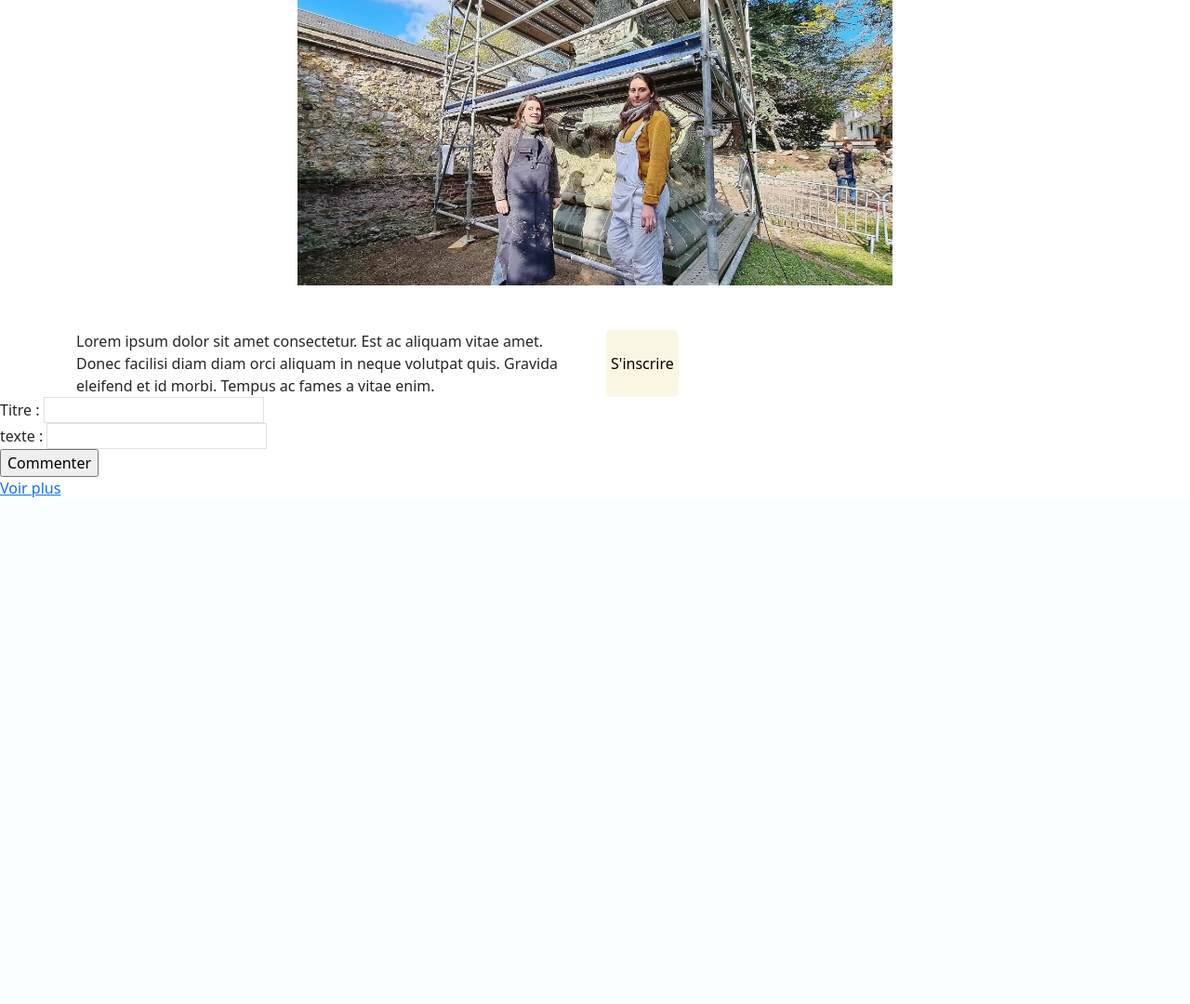
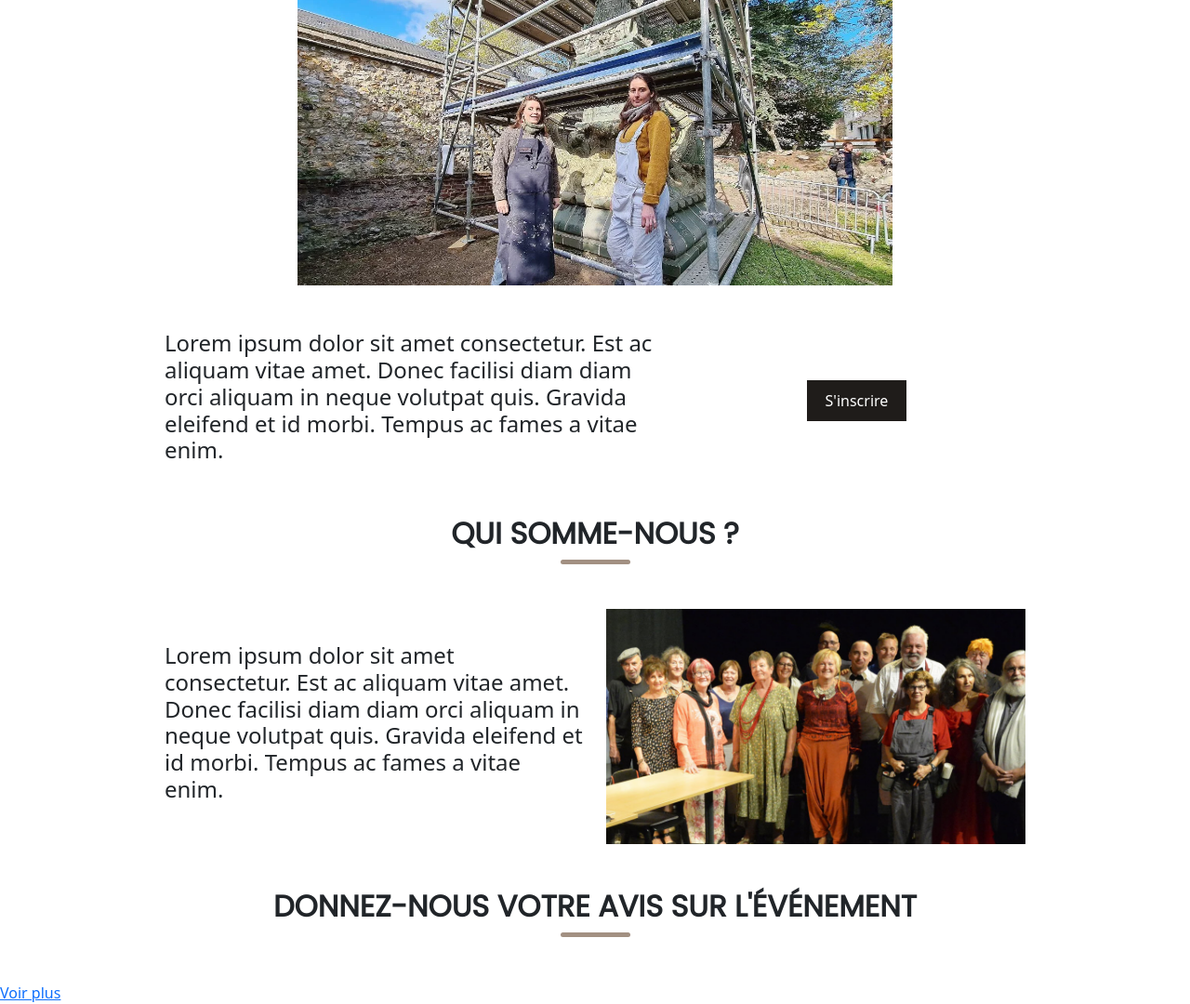
Before and after one commit to Y4N1SSSSS/site, a PHP site: page / in a window 1280 px wide. Shown: the part 764-1844 px from the top of the page at 93% size. Before the commit the page ends 1299 px from the top, so only its background shows below. Run offline with PHP 8.4, Linux system fonts and the light colour scheme; data that the repository does not hold is empty.

Commit message:
Début de mise en page des commentaires
Début de mise en page des commentaires avec les cartes bootstrap, également la mise en place d'un if empêchant l'écriture de commentaire quand on n'est pas connecté

```diff
--- a/css/style.css
+++ b/css/style.css
@@ -98,20 +98,22 @@ margin:auto;
     text-transform: uppercase;
 }
 
-.bouton-inscrire {
-    background-color: #f9f7e4;
-    padding: 10px 5px;
-    border: none;
-    border-radius: 5px;
-    color: #000000; /* Couleur du texte */
+.bouton {
+    display: inline-block;
+    padding: 10px 20px;
     font-size: 16px;
+    text-align: center;
+    text-decoration: none !important;
+    transition: background-color 0.3s ease-in-out, color 0.3s ease-in-out;
+    color: #fff;
+    background-color: #1f1c1a;
     cursor: pointer;
-    transition: background-color 0.3s ease; /* Effet de transition sur la couleur de fond */
+    margin-right: 2%;
 }
-    /* Style au survol */
-.bouton-inscrire:hover {
-      background-color: #dcd9b5;
-    }
+
+.bouton:hover {
+    background-color: #a29082;
+}
 
 .co{
     font-family: PoppinsMedium;
@@ -126,3 +128,15 @@ margin:auto;
 .rotationlogo{
     transform: rotate(180deg);
 }
+
+.card-text{
+    text-align: center!important;
+}
+
+.policecarte {
+    font-family: PoppinsMedium;
+}
+
+.policecartesimple{
+    font-family: Poppins;
+}
--- a/index.php
+++ b/index.php
@@ -116,40 +116,96 @@
 </div>
 
 <div class="mt-5 container">
-  <div class="row">
+  <div class="row d-flex justify-content-center">
     <div class="col-lg-6">
+      <h4>
     Lorem ipsum dolor sit amet
   consectetur. Est ac aliquam vitae
   amet. Donec facilisi diam diam orci
   aliquam in neque volutpat quis.
   Gravida eleifend et id morbi. Tempus
   ac fames a vitae enim.
+      </h4>
     </div>
-    <div class="col-lg-6 d-flex align-center">
-    <button class="bouton-inscrire">S'inscrire</button>
+    <div class="col-lg-4 d-flex align-items-center justify-content-center">
+    <a class="bouton">S'inscrire</a>
     </div>
   </div>
 </div>
 
 </section>
-<article class="Blog">
+
+<section>
+
+<div class="mt-5">
+  <h2 class="titres">Qui somme-nous ?</h1>
+  <div class="d-flex justify-content-center">
+  <div class="ligne-arrondie"></div>
+  </div>
+</div>
+<div class="mt-5 container">
+  <div class="row d-flex justify-content-center align-items-center">
+    <div class="col-lg-5">
+      <h4>
+    Lorem ipsum dolor sit amet
+  consectetur. Est ac aliquam vitae
+  amet. Donec facilisi diam diam orci
+  aliquam in neque volutpat quis.
+  Gravida eleifend et id morbi. Tempus
+  ac fames a vitae enim.
+      </h4>
+    </div>
+    <div class="col-lg-5">
+    <img class="w-100" src="images/illustrationequipe.png"></img>
+    </div>
+  </div>
+</div>
+
+</section>
+
+<div class="mt-5">
+  <h2 class="titres">Donnez-nous votre avis sur l'événement</h1>
+  <div class="d-flex justify-content-center">
+  <div class="ligne-arrondie"></div>
+  </div>
+</div>
+
+<article class="Blog mt-5">
+    <?php if(isset($_SESSION["nom"])): ?>
         <form action="php/ajout.php" method="GET">
-    <div> <label for="titre"> Titre : </label> <input class="border" type="text" name="titre" required="required"> </div>
-    <div> <label for="texte"> texte : </label> <input class="border" type="text" name="texte" required="required"> </div>
+            <div>
+                <label for="titre"> Titre : </label>
+                <input class="border" type="text" name="titre" required="required">
+            </div>
+            <div>
+                <label for="texte"> texte : </label>
+                <input class="border" type="text" name="texte" required="required">
+            </div>
             <input type="submit" value="Commenter"/>
         </form>
+    <?php endif; ?>
+
     <?php
-    $requete='SELECT * FROM article ORDER BY ID_article DESC LIMIT 5';
+    $requete='SELECT * FROM article ORDER BY ID_article DESC LIMIT 6';
     $resultats=$pdo->query($requete);
     $article=$resultats->fetchAll(PDO::FETCH_ASSOC);
     $resultats->closeCursor();
     ?>
-  <section>
+
+  <div class="container">
+    <div class="row">
         <?php foreach($article as $commentaire): ?>
-      <h1><?php echo $commentaire["Titre"];?></h1>
-      <em>Rédigé le <?php echo $commentaire["Date_article"];?></em><br>
-      <p> <?php echo $commentaire["Contenue"]; ?> </p>
+            <div class="col-md-4">
+                <div class="card">
+                    <div class="card-body">
+                        <h5 class="card-title policecarte"><?php echo $commentaire["Titre"]; ?></h5>
+                        <p class="card-text policecartesimple"><?php echo $commentaire["Contenue"]; ?></p>
+                        <p class="card-text policecartesimple"><small class="text-muted">Rédigé le <?php echo $commentaire["Date_article"]; ?></small></p>
+                    </div>
+                </div>
+            </div>
         <?php endforeach; ?>
-  </section>
+    </div>
+  </div>
     <a href="pages/blog.php"> Voir plus </a>
 </article>
--- a/php/header.php
+++ b/php/header.php
@@ -54,10 +54,10 @@
         else{
           echo('
           <li class="nav-item">
-            <a class="co" href="../php/Connexion.php">Connexion</a>
+            <a class="nav-link" href="../php/Connexion.php">Connexion</a>
           </li>
           <li class="nav-item">
-            <a class="co" href="../php/InscriptionForm.php">Inscription</a>
+            <a class="nav-link" href="../php/InscriptionForm.php">Inscription</a>
           </li>
         </ul>
       </div>
```
Also changed, not shown: images/illustrationequipe.png (added). Lines whose indentation alone changed are shown as unchanged.
